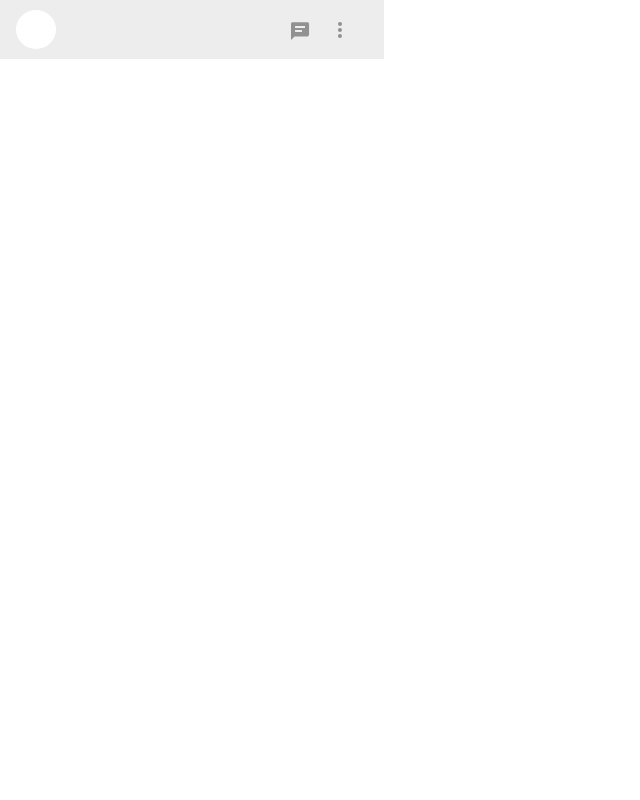
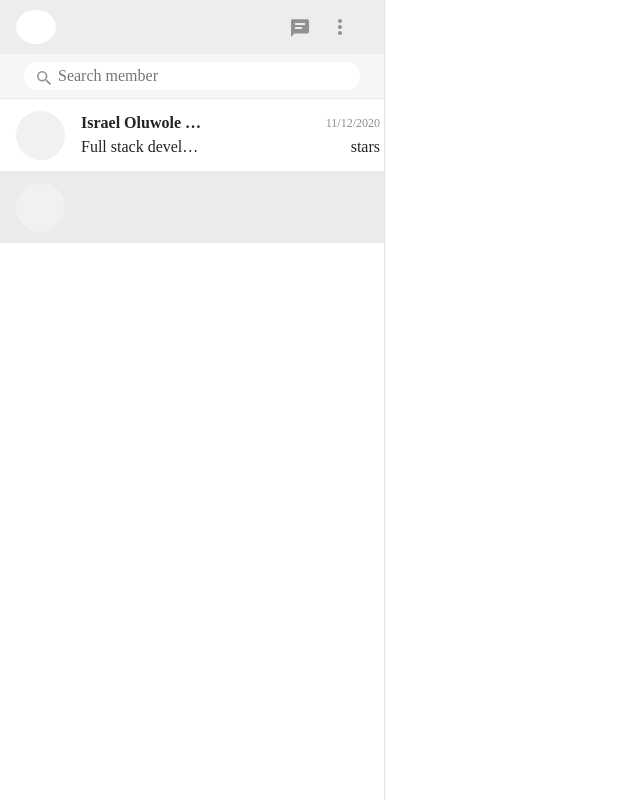
Before and after one commit to whizyrel/cn-ccg-dtd-demo, a website: page src/index.html in a window 1280 px wide. Shown: the whole page, without its empty margins (0-640 px from the left). Drawn offline with nearby package versions, Linux system fonts and the light colour scheme.

Commit message:
feat: members list

```diff
--- a/src/index.html
+++ b/src/index.html
@@ -1,5 +1,6 @@
 <!DOCTYPE html>
 <html lang="en">
+
     <head>
         <meta charset="UTF-8">
         <meta name="viewport" content="width=device-width, initial-scale=1.0">
@@ -8,6 +9,7 @@
         <link rel="stylesheet" href="/node_modules/bootstrap/dist/css/bootstrap.min.css">
         <link rel="stylesheet" href="main.css">
     </head>
+
     <body>
         <div class="d-flex w-100 h-100 dtd--main__container">
             <div class="d-flex h-100 dtd--user__section">
@@ -23,13 +25,57 @@
                     </span>
 
                     <span class="my-auto mx-3 dtd--user__section--icon">
-                    <svg xmlns="http://www.w3.org/2000/svg" viewBox="0 0 24 24" width="24" height="24"><path fill="currentColor" d="M12 7a2 2 0 1 0-.001-4.001A2 2 0 0 0 12 7zm0 2a2 2 0 1 0-.001 3.999A2 2 0 0 0 12 9zm0 6a2 2 0 1 0-.001 3.999A2 2 0 0 0 12 15z"></path></svg>
+                        <svg xmlns="http://www.w3.org/2000/svg" viewBox="0 0 24 24" width="24" height="24">
+                            <path fill="currentColor"
+                                d="M12 7a2 2 0 1 0-.001-4.001A2 2 0 0 0 12 7zm0 2a2 2 0 1 0-.001 3.999A2 2 0 0 0 12 9zm0 6a2 2 0 1 0-.001 3.999A2 2 0 0 0 12 15z">
+                            </path>
+                        </svg>
                     </span>
                 </header>
+
+                <div class="w-100 d-flex dtd--user__section--search px-4 py-2">
+                    <div class="d-flex w-100 h-100 dtd--user__section--search-box pl-2">
+                        <span class="my-auto dtd--user__section--icon">
+                            <svg xmlns="http://www.w3.org/2000/svg" viewBox="0 0 24 24" width="24" height="24">
+                                <path fill="currentColor"
+                                    d="M15.009 13.805h-.636l-.22-.219a5.184 5.184 0 0 0 1.256-3.386 5.207 5.207 0 1 0-5.207 5.208 5.183 5.183 0 0 0 3.385-1.255l.221.22v.635l4.004 3.999 1.194-1.195-3.997-4.007zm-4.808 0a3.605 3.605 0 1 1 0-7.21 3.605 3.605 0 0 1 0 7.21z">
+                                </path>
+                            </svg>
+                        </span>
+
+                        <input type="text" placeholder="Search member" class="my-auto dtd--user__section--search-input">
+                    </div>
+                </div>
+
+                <div class="d-flex w-100 h-100 dtd--user__section--members-list">
+                    <div class="d-flex w-100 dtd--user__section--member">
+                        <div class="d-flex mx-3 my-auto h-100 dtd--user__section--member__photo">
+                            <div class="w-100 my-auto">
+                            </div>
+                        </div>
+                        <div class="d-flex w-100 h-100 dtd--user__section--member__details--preview">
+                            <div class="w-100 mt-auto d-flex dtd--user__section--member__details--name-date">
+                                <span class="my-auto text-truncate mr-2">Israel Oluwole O.</span>
+                                <span class="my-auto ml-auto mr-1">11/12/2020</span>
+                            </div>
+                            <div class="w-100 mb-auto d-flex dtd--user__section--member__details--profession-star">
+                                <span class="my-auto text-truncate mr-2">Full stack developer</span>
+                                <span class="my-auto ml-auto mr-1">stars</span>
+                            </div>
+                        </div>
+                    </div>
+                    <div class="d-flex w-100 dtd--user__section--member dtd--user__section--member__active">
+                        <div class="d-flex mx-3 my-auto h-100 dtd--user__section--member__photo">
+                            <div class="w-100 my-auto"></div>
+                        </div>
+                    </div>
+                </div>
             </div>
 
             <div class="d-flex h-100 dtd--profile__section">
 
+        </div>
+    </div>
             </div>
         </div>
 
@@ -37,4 +83,5 @@
         <script src="/node_modules/popper.js/dist/umd/popper.min.js"></script>
         <script src="/node_modules/bootstrap/dist/js/bootstrap.min.js"></script>
     </body>
+
 </html>
--- a/src/main.css
+++ b/src/main.css
@@ -3,6 +3,7 @@
     --user-flex-lg-dim: 30%;
     --user-flex-md-dim: 40%;
     --panel-header-background: #ededed;
+    --search-container-background: #f6f6f6;
 }
 
 @font-face {
@@ -17,26 +18,41 @@ body {
     font-family: Gotham Rounded;
 }
 
-.dtd--main__container {
+.dtd--main__container,
+.dtd--user__section--search--box,
+.dtd--user__section--member,
+.dtd--user__section--member__details--name-date,
+.dtd--user__section--member__details--profession-star,
+.dtd--user__section--header,
+.dtd--profile__section--header {
     flex-direction: row;
 }
 
-.dtd--user__section {
+.dtd--user__section,
+.dtd--user__section--members-list,
+.dtd--user__section--member__details--preview {
     flex-direction: column;
 }
 
 .dtd--user__section {
     flex:  var(--user-flex-lg-dim);
+    box-shadow: 1px 0 0.5px 0.2px #f1f1f1;
 }
 
 .dtd--profile__section {
     flex: calc(100% - var(--user-flex-lg-dim));
+    border-left: 1px solid #0000000d;
+}
+
+.dtd--user__section--header,
+.dtd--profile-section--header {
+    height: 59px;
+    background-color: var(--panel-header-background);
+    z-index: 200;
 }
 
 .dtd--user__section--header {
-    height: 59px;
     padding: 10px 16px;
-    background-color: var(--panel-header-background);
 }
 
 .dtd--user__section--dp {
@@ -50,6 +66,83 @@ body {
     width: 24px;
     height: 24px;
     color: #919191;
+}
+
+.dtd--user__section--icon:hover {
+    cursor: pointer;
+}
+
+.dtd--user__section--search {
+    height: 49px;
+    background-color: var(--search-container-background);
+    border-bottom: 1px solid #eaeaea;
+
+}
+
+.dtd--user__section--search-box {
+    background-color: #fff;
+    border-radius: 18px;
+}
+
+.dtd--user__section--search-input {
+    height: 80%;
+    border: 0;
+    outline: 0;
+}
+
+.dtd--user__section--members-list {
+    overflow-x: hidden;
+    overflow-y: auto;
+}
+
+.dtd--user__section--member {
+    height: 72px;
+}
+
+.dtd--user__section--member:hover {
+    background-color: #f5f5f5;
+    cursor: pointer;
+}
+
+.dtd--user__section--member__active {
+    background-color: #ebebeb;
+}
+
+.dtd--user__section--member__photo {
+    min-width: 49px;
+}
+
+.dtd--user__section--member__photo div {
+    border-radius: 50%;
+    background-color: #f1f1f1;
+    height: 49px;
+}
+
+.dtd--user__section--member:last-child {
+    margin-bottom: 1rem;
+}
+
+.dtd--user__section--member__details--name-date {
+    height: fit-content;
+}
+
+.dtd--user__section--member__details--name-date :first-child {
+    font-weight: 600;
+}
+
+.dtd--user__section--member__details--name-date :last-child {
+    color: #00000073;
+    font-size: 12px;
+}
+
+.dtd--user__section--member__details--name-date :first-child,
+.dtd--user__section--member__details--profession-star :first-child {
+    width: 120px;
+}
+
+.dtd--user__section--member__details--name-date :last-child,
+.dtd--user__section--member__details--profession-star :last-child {
+    max-width: calc(100% - 120px);
 }
 
 @media screen and (max-width: 900px) {
```
Lines whose indentation alone changed are shown as unchanged.
